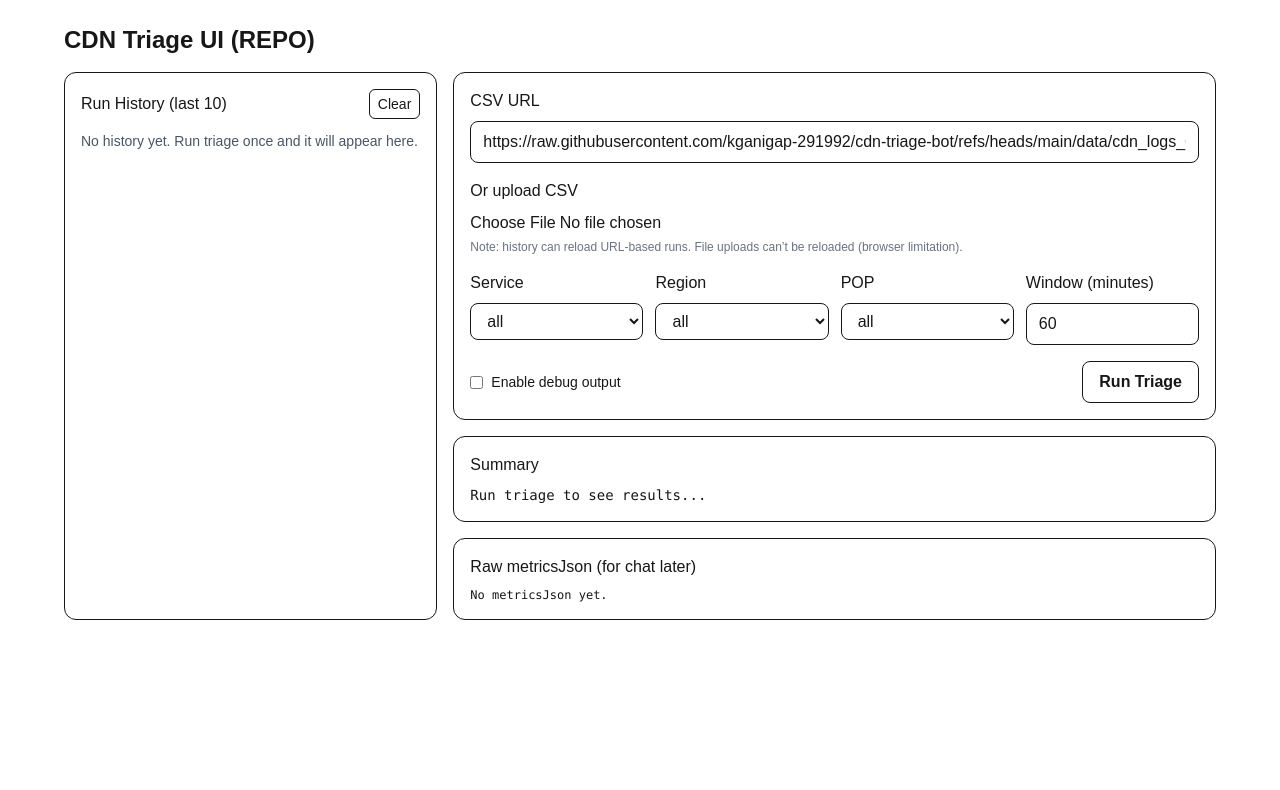
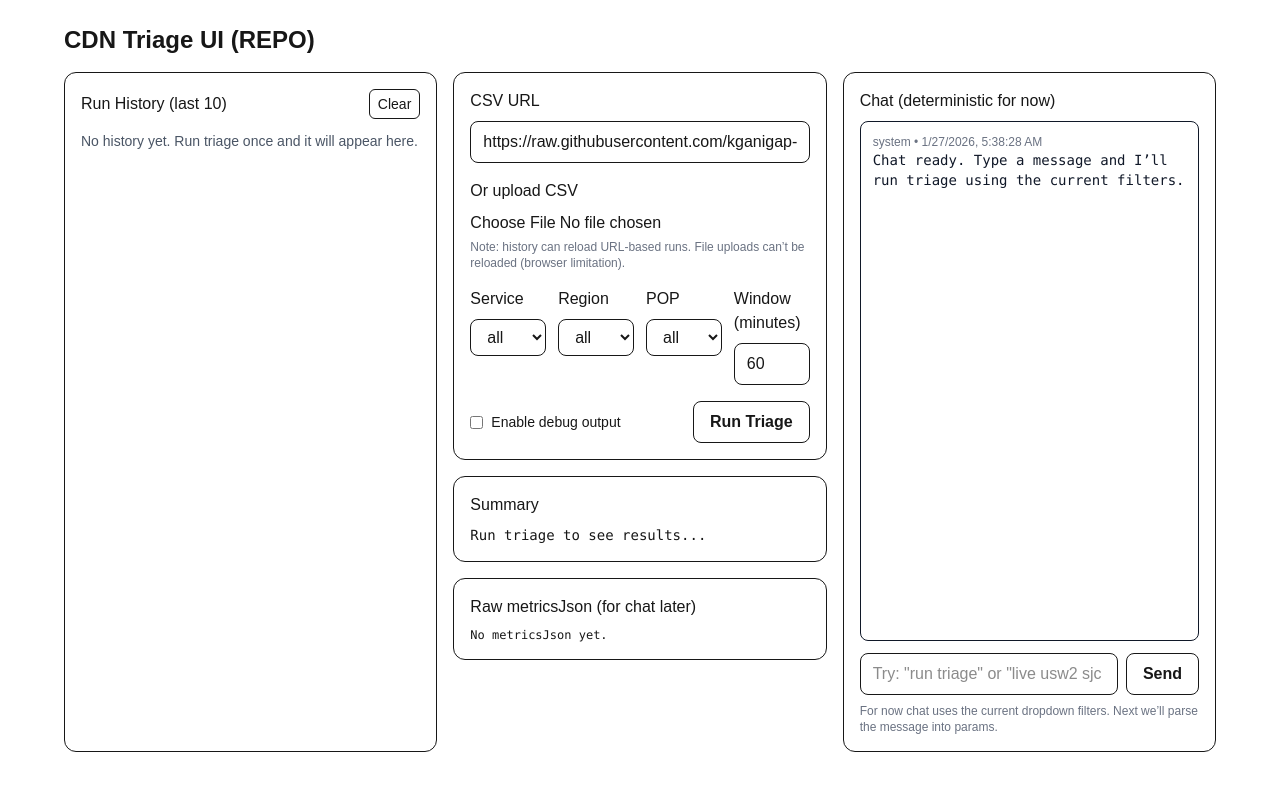
Before and after one commit to kganigap-291992/cdn-triage-bot, a Next.js app in the folder ui/: page / in a window 1280 px wide. Shown: the top 790 px of the page. Built offline with nearby package versions, Linux system fonts and the light colour scheme.

Commit message:
Adding chat feature

```diff
--- a/ui/app/page.tsx
+++ b/ui/app/page.tsx
@@ -12,7 +12,7 @@ function nowIso() {
   return new Date().toISOString();
 }
 
-function shortTime(iso) {
+function shortTime(iso: string) {
   try {
     const d = new Date(iso);
     return d.toLocaleString();
@@ -21,7 +21,7 @@ function shortTime(iso) {
   }
 }
 
-function safeParse(json, fallback) {
+function safeParse<T>(json: string, fallback: T): T {
   try {
     return JSON.parse(json);
   } catch {
@@ -29,10 +29,17 @@ function safeParse(json, fallback) {
   }
 }
 
+type ChatMsg = {
+  id: string;
+  role: "system" | "user" | "assistant";
+  text: string;
+  ts: string;
+};
+
 export default function Home() {
   // Inputs
   const [csvUrl, setCsvUrl] = useState(DEFAULT_URL);
-  const [file, setFile] = useState(null);
+  const [file, setFile] = useState<File | null>(null);
 
   const [service, setService] = useState("all");
   const [region, setRegion] = useState("all");
@@ -43,18 +50,36 @@ export default function Home() {
   // Output
   const [loading, setLoading] = useState(false);
   const [summaryText, setSummaryText] = useState("");
-  const [metricsJson, setMetricsJson] = useState(null);
+  const [metricsJson, setMetricsJson] = useState<any>(null);
   const [error, setError] = useState("");
 
   // History
-  const [history, setHistory] = useState([]);
-  const [selectedRunId, setSelectedRunId] = useState(null);
+  const [history, setHistory] = useState<any[]>([]);
+  const [selectedRunId, setSelectedRunId] = useState<string | null>(null);
+
+  // Chat (Phase B1 - visual controller)
+  const [chatInput, setChatInput] = useState("");
+  const [messages, setMessages] = useState<ChatMsg[]>([
+    {
+      id: "sys-1",
+      role: "system",
+      text: "Chat ready. Type a message and I’ll run triage using the current filters.",
+      ts: nowIso(),
+    },
+  ]);
+
+  function addMsg(role: ChatMsg["role"], text: string) {
+    setMessages((prev) => [
+      ...prev,
+      { id: `${Date.now()}-${Math.random()}`, role, text, ts: nowIso() },
+    ]);
+  }
 
   // Load history once on mount
   useEffect(() => {
     const raw = localStorage.getItem(STORAGE_KEY);
     if (!raw) return;
-    const parsed = safeParse(raw, []);
+    const parsed = safeParse<any[]>(raw, []);
     if (Array.isArray(parsed)) setHistory(parsed);
   }, []);
 
@@ -66,6 +91,81 @@ export default function Home() {
   const canRun = useMemo(() => {
     return Boolean(file) || (csvUrl && csvUrl.trim().length > 0);
   }, [file, csvUrl]);
+
+  const topMetrics = useMemo(() => {
+    if (!metricsJson) return null;
+
+    const totalRequests = Number(metricsJson.totalRequests) || 0;
+
+    const p95TtmsMs =
+      metricsJson.p95TtmsMs == null ? null : Number(metricsJson.p95TtmsMs);
+
+    const p99TtmsMs =
+      metricsJson.p99TtmsMs == null ? null : Number(metricsJson.p99TtmsMs);
+
+    const error5xxCount =
+      metricsJson.error5xxCount == null ? null : Number(metricsJson.error5xxCount);
+
+    const errorRatePct =
+      metricsJson.errorRatePct == null ? null : Number(metricsJson.errorRatePct);
+
+    return { totalRequests, p95TtmsMs, p99TtmsMs, error5xxCount, errorRatePct };
+  }, [metricsJson]);
+
+  function MetricCard({
+    label,
+    value,
+    sub,
+  }: {
+    label: string;
+    value: string;
+    sub?: string | null;
+  }) {
+    return (
+      <div className="rounded-xl border p-3">
+        <div className="text-xs text-gray-600">{label}</div>
+        <div className="text-2xl font-bold mt-1">{value}</div>
+        {sub ? <div className="text-xs text-gray-500 mt-1">{sub}</div> : null}
+      </div>
+    );
+  }
+
+  async function runTriageRequest({
+    csvUrlArg,
+    fileArg,
+    serviceArg,
+    regionArg,
+    popArg,
+    windowMinutesArg,
+    debugArg,
+  }: {
+    csvUrlArg: string;
+    fileArg: File | null;
+    serviceArg: string;
+    regionArg: string;
+    popArg: string;
+    windowMinutesArg: number;
+    debugArg: boolean;
+  }) {
+    const fd = new FormData();
+    fd.append("csvUrl", csvUrlArg || "");
+    fd.append("service", serviceArg);
+    fd.append("region", regionArg);
+    fd.append("pop", popArg);
+    fd.append("windowMinutes", String(windowMinutesArg));
+
+    if (fileArg) fd.append("file", fileArg);
+    if (debugArg) fd.append("debug", "true");
+
+    const resp = await fetch("/api/triage", {
+      method: "POST",
+      body: fd,
+    });
+
+    const data = await resp.json();
+    if (!data.ok) throw new Error(data.error || "Request failed");
+    return data;
+  }
 
   async function onRun() {
     setError("");
@@ -81,30 +181,21 @@ export default function Home() {
     setLoading(true);
 
     try {
-      const fd = new FormData();
-      fd.append("csvUrl", csvUrl || "");
-      fd.append("service", service);
-      fd.append("region", region);
-      fd.append("pop", pop);
-      fd.append("windowMinutes", String(windowMinutes));
-
-      if (file) fd.append("file", file);
-      if (debug) fd.append("debug", "true");
-
-      const resp = await fetch("/api/triage", {
-        method: "POST",
-        body: fd,
+      const data = await runTriageRequest({
+        csvUrlArg: csvUrl,
+        fileArg: file,
+        serviceArg: service,
+        regionArg: region,
+        popArg: pop,
+        windowMinutesArg: windowMinutes,
+        debugArg: debug,
       });
-
-      const data = await resp.json();
-      if (!data.ok) throw new Error(data.error || "Request failed");
 
       setSummaryText(data.summaryText || "");
       setMetricsJson(data.metricsJson || null);
 
-      // Save run into history (keep last 10)
       const run = {
-        id: `${Date.now()}`, // simple unique id
+        id: `${Date.now()}`,
         ts: nowIso(),
         inputs: {
           csvUrl: file ? "" : (csvUrl || ""),
@@ -123,20 +214,87 @@ export default function Home() {
         const next = [run, ...prev];
         return next.slice(0, MAX_HISTORY);
       });
-    } catch (e) {
+    } catch (e: any) {
       setError(e?.message || "Something went wrong");
     } finally {
       setLoading(false);
     }
   }
 
-  function loadRun(run) {
+  async function onSendChat() {
+  const text = chatInput.trim();
+  if (!text) return;
+
+  addMsg("user", text);
+  setChatInput("");
+
+  const lower = text.toLowerCase();
+
+  const svcMatch = lower.match(/\b(service|svc)\s*=\s*(all|live|vod)\b/);
+  const regionMatch = lower.match(/\bregion\s*=\s*(all|use1|usw2)\b/);
+  const popMatch = lower.match(/\bpop\s*=\s*(all|iad|sjc)\b/);
+  const winMatch = lower.match(/\b(win|window)\s*=\s*(\d+)\b/);
+
+  const nextService = svcMatch ? svcMatch[2] : service;
+  const nextRegion = regionMatch ? regionMatch[1] : region;
+  const nextPop = popMatch ? popMatch[1] : pop;
+  const nextWindow = winMatch ? Number(winMatch[2]) : windowMinutes;
+
+  if (svcMatch) setService(nextService);
+  if (regionMatch) setRegion(nextRegion);
+  if (popMatch) setPop(nextPop);
+  if (winMatch) setWindowMinutes(nextWindow);
+
+  addMsg(
+    "system",
+    `Running triage with svc=${nextService}, region=${nextRegion}, pop=${nextPop}, win=${nextWindow}m...`
+  );
+
+  try {
+    const data = await runTriageRequest({
+      csvUrlArg: csvUrl,
+      fileArg: file,
+      serviceArg: nextService,
+      regionArg: nextRegion,
+      popArg: nextPop,
+      windowMinutesArg: nextWindow,
+      debugArg: debug,
+    });
+
+    setSummaryText(data.summaryText || "");
+    setMetricsJson(data.metricsJson || null);
+
+    const run = {
+      id: `${Date.now()}`,
+      ts: nowIso(),
+      inputs: {
+        csvUrl: file ? "" : (csvUrl || ""),
+        fileName: file ? file.name : "",
+        service: nextService,
+        region: nextRegion,
+        pop: nextPop,
+        windowMinutes: nextWindow,
+        debug: !!debug,
+      },
+      summaryText: data.summaryText || "",
+      metricsJson: data.metricsJson || null,
+    };
+
+    setHistory((prev) => [run, ...prev].slice(0, MAX_HISTORY));
+
+    addMsg("assistant", data.summaryText || "(no summaryText)");
+  } catch (e: any) {
+    addMsg("assistant", `Error: ${e?.message || "Something went wrong"}`);
+  }
+}
+
+  function loadRun(run: any) {
     setSelectedRunId(run.id);
     setError("");
     setSummaryText(run.summaryText || "");
     setMetricsJson(run.metricsJson || null);
 
-    // Restore inputs (note: file cannot be restored, only csvUrl)
+    // Restore inputs (file cannot be restored)
     setFile(null);
     setCsvUrl(run.inputs?.csvUrl || DEFAULT_URL);
     setService(run.inputs?.service || "all");
@@ -146,7 +304,7 @@ export default function Home() {
     setDebug(!!run.inputs?.debug);
   }
 
-  function deleteRun(id) {
+  function deleteRun(id: string) {
     setHistory((prev) => prev.filter((r) => r.id !== id));
     if (selectedRunId === id) {
       setSelectedRunId(null);
@@ -227,7 +385,10 @@ export default function Home() {
           </aside>
 
           {/* Main Panel */}
-          <section className="md:col-span-8 space-y-4">
+          <section className="md:col-span-8">
+            <div className="grid grid-cols-1 lg:grid-cols-2 gap-4">
+              {/* LEFT: Triage UI */}
+              <div className="space-y-4">
                 {/* Inputs */}
                 <div className="rounded-xl border p-4 space-y-4">
                   <div>
@@ -247,9 +408,7 @@ export default function Home() {
                       accept=".csv,text/csv"
                       onChange={(e) => setFile(e.target.files?.[0] ?? null)}
                     />
-                {file ? (
-                  <div className="text-sm mt-1">Selected: {file.name}</div>
-                ) : null}
+                    {file ? <div className="text-sm mt-1">Selected: {file.name}</div> : null}
                     <div className="text-xs text-gray-500 mt-1">
                       Note: history can reload URL-based runs. File uploads can’t be reloaded (browser limitation).
                     </div>
@@ -332,6 +491,45 @@ export default function Home() {
                   ) : null}
                 </div>
 
+                {/* Metric cards */}
+                {topMetrics ? (
+                  <div className="grid grid-cols-2 md:grid-cols-4 gap-3">
+                    <MetricCard
+                      label="totalRequests"
+                      value={topMetrics.totalRequests.toLocaleString()}
+                    />
+                    <MetricCard
+                      label="p95TtmsMs"
+                      value={
+                        topMetrics.p95TtmsMs == null
+                          ? "n/a"
+                          : `${Math.round(topMetrics.p95TtmsMs)} ms`
+                      }
+                    />
+                    <MetricCard
+                      label="p99TtmsMs"
+                      value={
+                        topMetrics.p99TtmsMs == null
+                          ? "n/a"
+                          : `${Math.round(topMetrics.p99TtmsMs)} ms`
+                      }
+                    />
+                    <MetricCard
+                      label="errorRate (5xx)"
+                      value={
+                        topMetrics.errorRatePct == null
+                          ? "n/a"
+                          : `${topMetrics.errorRatePct.toFixed(2)}%`
+                      }
+                      sub={
+                        topMetrics.error5xxCount == null
+                          ? null
+                          : `${topMetrics.error5xxCount.toLocaleString()} / ${topMetrics.totalRequests.toLocaleString()}`
+                      }
+                    />
+                  </div>
+                ) : null}
+
                 {/* Summary */}
                 <div className="rounded-xl border p-4">
                   <div className="font-medium mb-2">Summary</div>
@@ -340,12 +538,54 @@ export default function Home() {
                   </pre>
                 </div>
 
-            {/* Raw metrics (optional, helpful for debugging + future chat) */}
+                {/* Raw metrics */}
                 <div className="rounded-xl border p-4">
                   <div className="font-medium mb-2">Raw metricsJson (for chat later)</div>
                   <pre className="whitespace-pre-wrap text-xs">
                     {metricsJson ? JSON.stringify(metricsJson, null, 2) : "No metricsJson yet."}
                   </pre>
+                </div>
+              </div>
+
+              {/* RIGHT: Chat panel */}
+              <div className="rounded-xl border p-4 flex flex-col h-[680px]">
+                <div className="font-medium mb-2">Chat (deterministic for now)</div>
+
+                <div className="flex-1 overflow-auto rounded-lg border p-3 bg-white text-gray-900">
+                  <div className="space-y-3">
+                    {messages.map((m) => (
+                      <div key={m.id} className="text-sm">
+                        <div className="text-xs text-gray-500">
+                          {m.role} • {shortTime(m.ts)}
+                        </div>
+                        <pre className="whitespace-pre-wrap text-gray-900">{m.text}</pre>
+                      </div>
+                    ))}
+                  </div>
+                </div>
+
+                <div className="mt-3 flex gap-2">
+                  <input
+                    className="flex-1 rounded-lg border px-3 py-2"
+                    placeholder='Try: "run triage" or "live usw2 sjc last 60m" (parser later)'
+                    value={chatInput}
+                    onChange={(e) => setChatInput(e.target.value)}
+                    onKeyDown={(e) => {
+                      if (e.key === "Enter") onSendChat();
+                    }}
+                  />
+                  <button
+                    className="rounded-lg border px-4 py-2 font-semibold"
+                    onClick={onSendChat}
+                  >
+                    Send
+                  </button>
+                </div>
+
+                <div className="text-xs text-gray-500 mt-2">
+                  For now chat uses the current dropdown filters. Next we’ll parse the message into params.
+                </div>
+              </div>
             </div>
           </section>
         </div>
```
Lines whose indentation alone changed are shown as unchanged.
